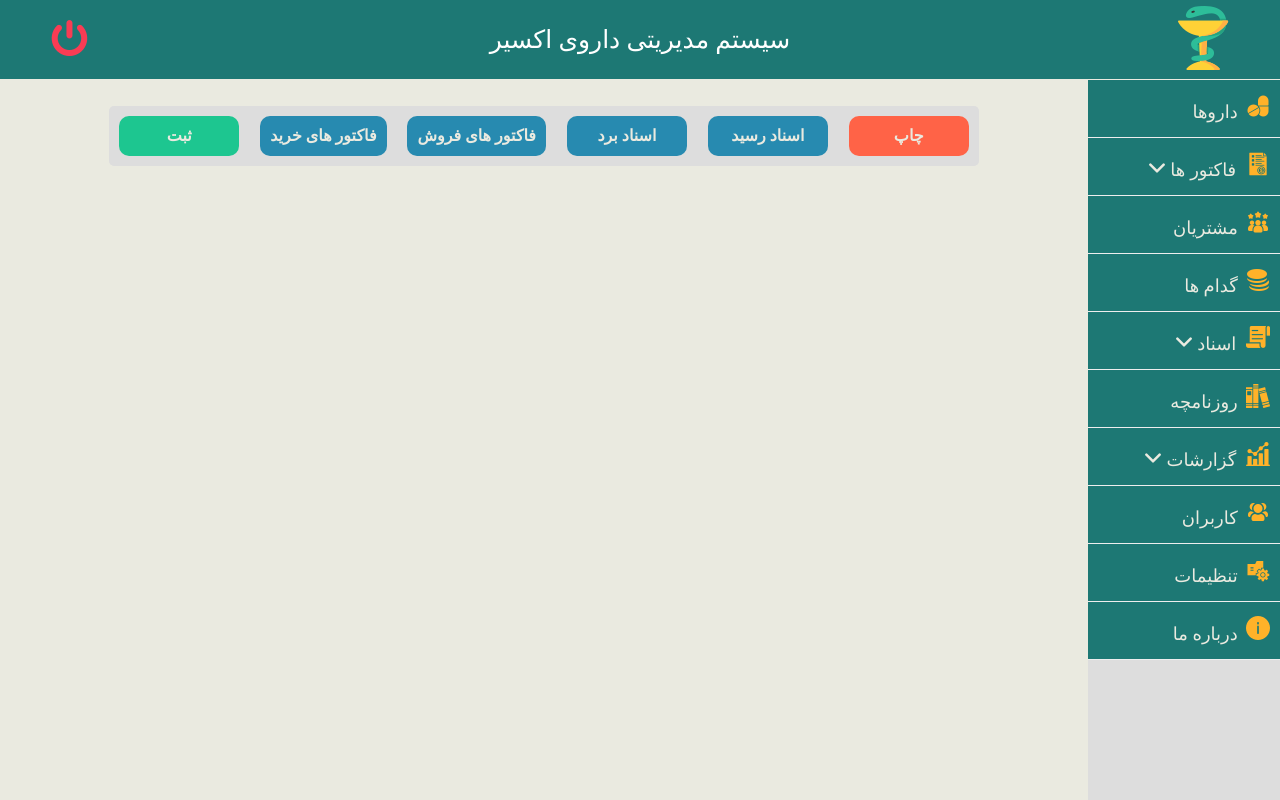
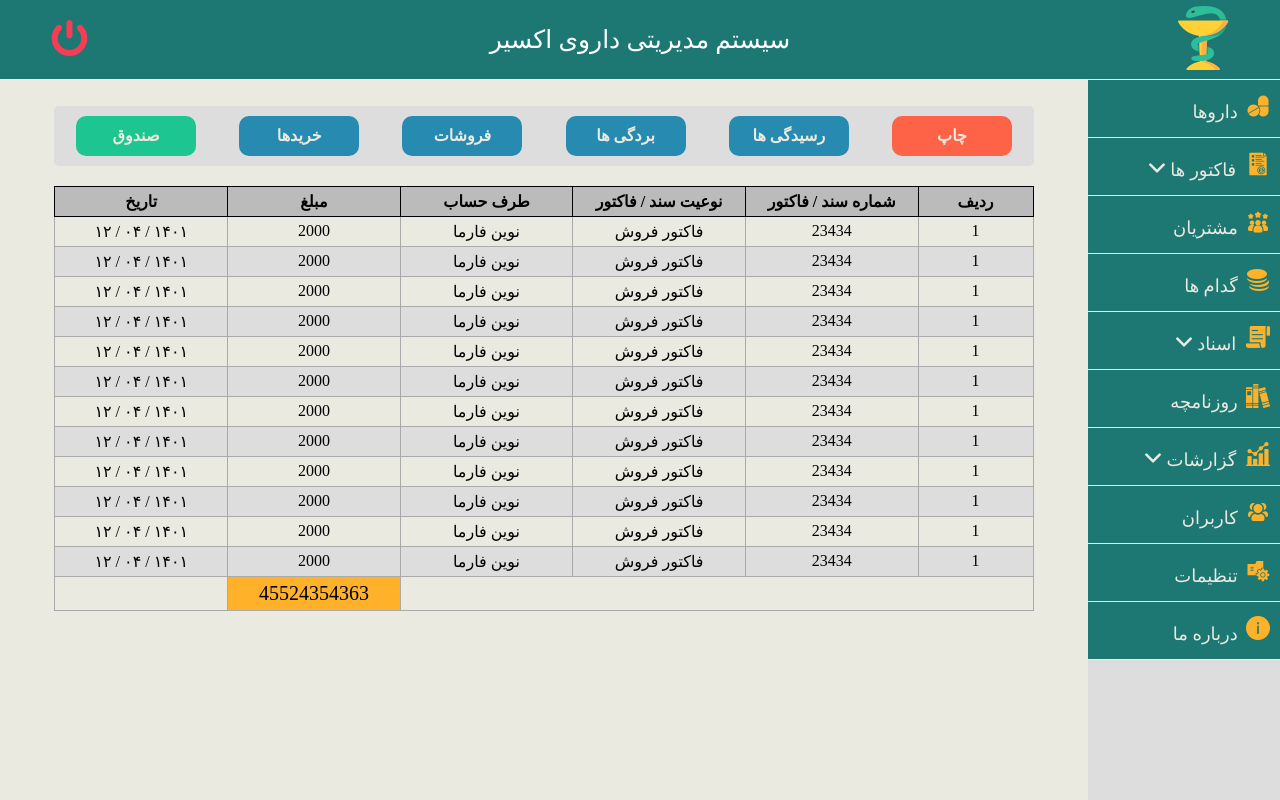
Before and after one commit to RezaHabibi1001/ExchangeFront, a React (Create React App) app: page /roznamcha in a window 1280 px wide. Built offline with nearby package versions, Linux system fonts and the light colour scheme.

Commit message:
roznamcha page styles completed

```diff
--- a/src/Components/Drugs/Drugs.jsx
+++ b/src/Components/Drugs/Drugs.jsx
@@ -218,7 +218,7 @@ export function Drugs() {
                     </tr>
                 </tfoot>
             </table>
-        </div>
+                </div>
                 </div>
             </div>
             </div>
--- a/src/Components/Roznamcha/Roznamcha.jsx
+++ b/src/Components/Roznamcha/Roznamcha.jsx
@@ -11,11 +11,136 @@ export function Roznamcha() {
                 <div className="roznamcha-container">
                 <div className="roznamcha-header">
                     <span className="btn btn-print">چاپ</span>
-                    <span className="btn">اسناد رسید</span>
-                    <span className="btn">اسناد برد</span>
-                    <span className="btn">فاکتور های فروش</span>
-                    <span className="btn">فاکتور های خرید</span>
-                    <span className="btn btn-save">ثبت</span>
+                    <span className="btn">رسیدگی ها</span>
+                    <span className="btn">بردگی ها</span>
+                    <span className="btn">فروشات</span>
+                    <span className="btn">خریدها</span>
+                    <span className="btn btn-save">صندوق</span>
+                </div>
+                <div className="roznamcha-content">
+                <div className="table-container">
+            <table>
+                <thead>
+                    <tr>
+                        <th className="roznamcha-code">ردیف</th>
+                        <th className="roznamcha-number">شماره سند / فاکتور</th>
+                        <th className="roznamcha-type">نوعیت سند / فاکتور</th>
+                        <th className="roznamcha-name">طرف حساب</th>
+                        <th className="roznamcha-cost">مبلغ</th>
+                        <th className="roznamcha-date">تاریخ</th>
+                    </tr>
+                </thead>
+                <tbody>
+                    <tr>
+                        <td>1</td>
+                        <td>23434</td>
+                        <td>فاکتور فروش</td>
+                        <td>نوین فارما</td>
+                        <td>2000</td>
+                        <td>۱۴۰۱ / ۰۴ / ۱۲</td>
+                    </tr>
+                    <tr>
+                        <td>1</td>
+                        <td>23434</td>
+                        <td>فاکتور فروش</td>
+                        <td>نوین فارما</td>
+                        <td>2000</td>
+                        <td>۱۴۰۱ / ۰۴ / ۱۲</td>
+                    </tr>
+                    <tr>
+                        <td>1</td>
+                        <td>23434</td>
+                        <td>فاکتور فروش</td>
+                        <td>نوین فارما</td>
+                        <td>2000</td>
+                        <td>۱۴۰۱ / ۰۴ / ۱۲</td>
+                    </tr>
+                    <tr>
+                        <td>1</td>
+                        <td>23434</td>
+                        <td>فاکتور فروش</td>
+                        <td>نوین فارما</td>
+                        <td>2000</td>
+                        <td>۱۴۰۱ / ۰۴ / ۱۲</td>
+                    </tr>
+                    <tr>
+                        <td>1</td>
+                        <td>23434</td>
+                        <td>فاکتور فروش</td>
+                        <td>نوین فارما</td>
+                        <td>2000</td>
+                        <td>۱۴۰۱ / ۰۴ / ۱۲</td>
+                    </tr>
+                    <tr>
+                        <td>1</td>
+                        <td>23434</td>
+                        <td>فاکتور فروش</td>
+                        <td>نوین فارما</td>
+                        <td>2000</td>
+                        <td>۱۴۰۱ / ۰۴ / ۱۲</td>
+                    </tr>
+                    <tr>
+                        <td>1</td>
+                        <td>23434</td>
+                        <td>فاکتور فروش</td>
+                        <td>نوین فارما</td>
+                        <td>2000</td>
+                        <td>۱۴۰۱ / ۰۴ / ۱۲</td>
+                    </tr>
+                    <tr>
+                        <td>1</td>
+                        <td>23434</td>
+                        <td>فاکتور فروش</td>
+                        <td>نوین فارما</td>
+                        <td>2000</td>
+                        <td>۱۴۰۱ / ۰۴ / ۱۲</td>
+                    </tr>
+                    <tr>
+                        <td>1</td>
+                        <td>23434</td>
+                        <td>فاکتور فروش</td>
+                        <td>نوین فارما</td>
+                        <td>2000</td>
+                        <td>۱۴۰۱ / ۰۴ / ۱۲</td>
+                    </tr>
+                    <tr>
+                        <td>1</td>
+                        <td>23434</td>
+                        <td>فاکتور فروش</td>
+                        <td>نوین فارما</td>
+                        <td>2000</td>
+                        <td>۱۴۰۱ / ۰۴ / ۱۲</td>
+                    </tr>
+                    <tr>
+                        <td>1</td>
+                        <td>23434</td>
+                        <td>فاکتور فروش</td>
+                        <td>نوین فارما</td>
+                        <td>2000</td>
+                        <td>۱۴۰۱ / ۰۴ / ۱۲</td>
+                    </tr>
+                    <tr>
+                        <td>1</td>
+                        <td>23434</td>
+                        <td>فاکتور فروش</td>
+                        <td>نوین فارما</td>
+                        <td>2000</td>
+                        <td>۱۴۰۱ / ۰۴ / ۱۲</td>
+                    </tr>
+
+
+                </tbody>
+                <tfoot>
+                    <tr>
+                        <td></td>
+                        <td></td>
+                        <td></td>
+                        <td></td>
+                        <td>45524354363</td>
+                    </tr>
+                </tfoot>
+            </table>
+                </div>
                 </div>
                 </div>
             </div>
--- a/src/Styles/Roznamcha/Roznamcha.css
+++ b/src/Styles/Roznamcha/Roznamcha.css
@@ -1,6 +1,6 @@
 @import url('../../Styles/StaticComponents/Global.css');
 .roznamcha-header{
-    width: 80%;
+    width: 90%;
     height: 60px;
     background-color: #ddd;
     display: flex;
@@ -12,3 +12,56 @@
     border-radius: 5px;
     margin-bottom: 20px;
 }
+.roznamcha-content{
+    width: 90%;
+    height: 65vh;
+    margin: 0 auto;
+    overflow-y: scroll;
+}
+/* roznamchas table */
+table{
+    direction: rtl;
+    width: 100%;
+    border: 1px solid #aaa;
+    border-collapse: collapse;
+    overflow-y: scroll;
+}
+tr{
+    text-align: center;
+}
+thead tr{
+    background-color: #bbb;
+}
+thead tr th{
+    border: 1px solid black;
+    padding: 5px;
+}
+tbody tr:nth-child(even){
+    background-color: #ddd;
+}
+tbody tr td{
+    padding: 5px;
+    border: 1px solid #aaa;
+}
+tbody tr:hover{
+    cursor: pointer;
+    background-color: #bbb;
+}
+tfoot tr td{
+    padding: 5px;
+}
+tfoot tr td:last-child{
+    background-color: var(--color-orange);
+    border: 1px solid #aaa;
+    font-size: 20px;
+}
+.roznamcha-code{
+    width: 10%;
+}
+.roznamcha-number,
+.roznamcha-type,
+.roznamcha-cost,
+.roznamcha-date,
+.roznamcha-name{
+    width: 15%;
+}
```
